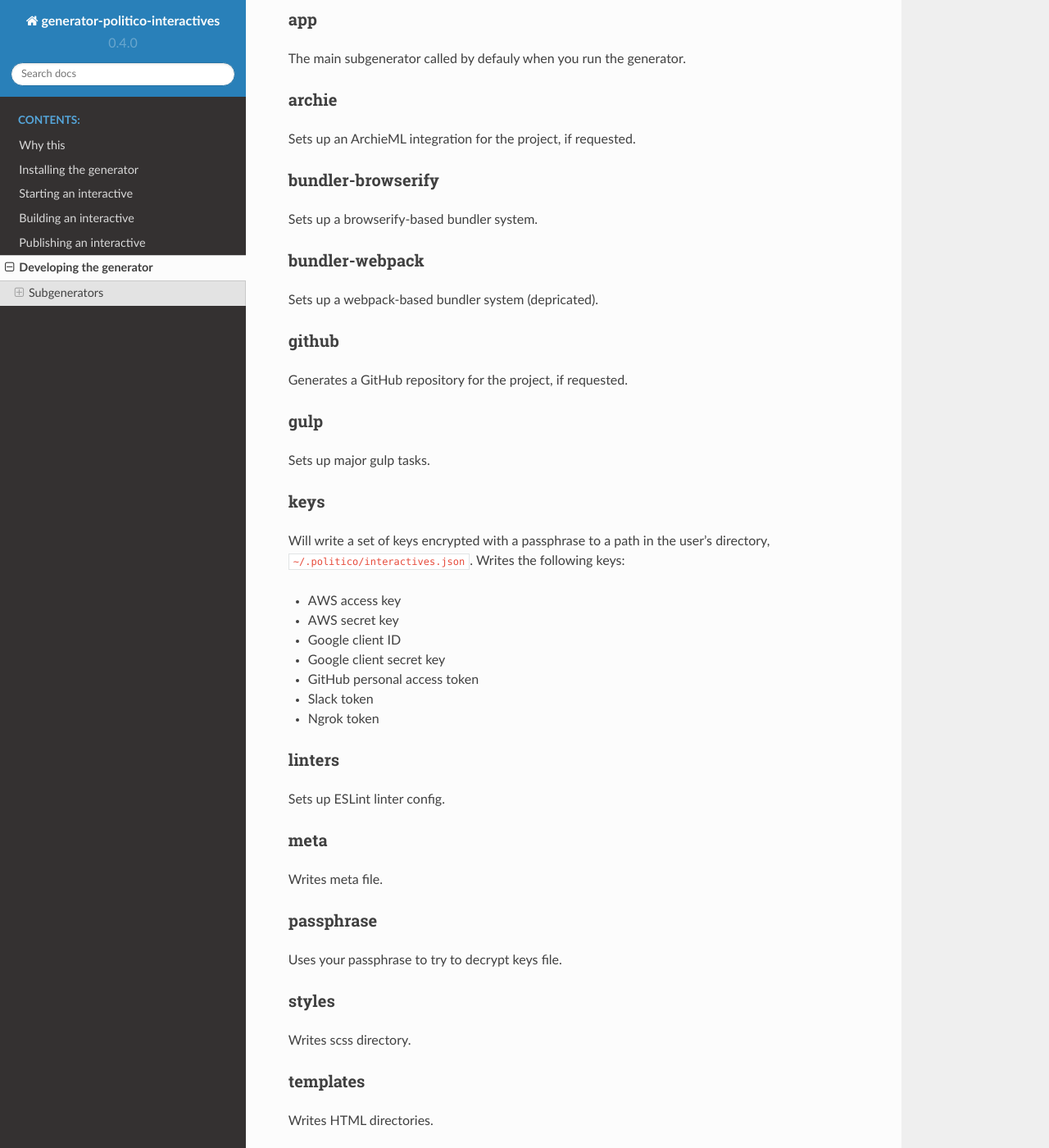
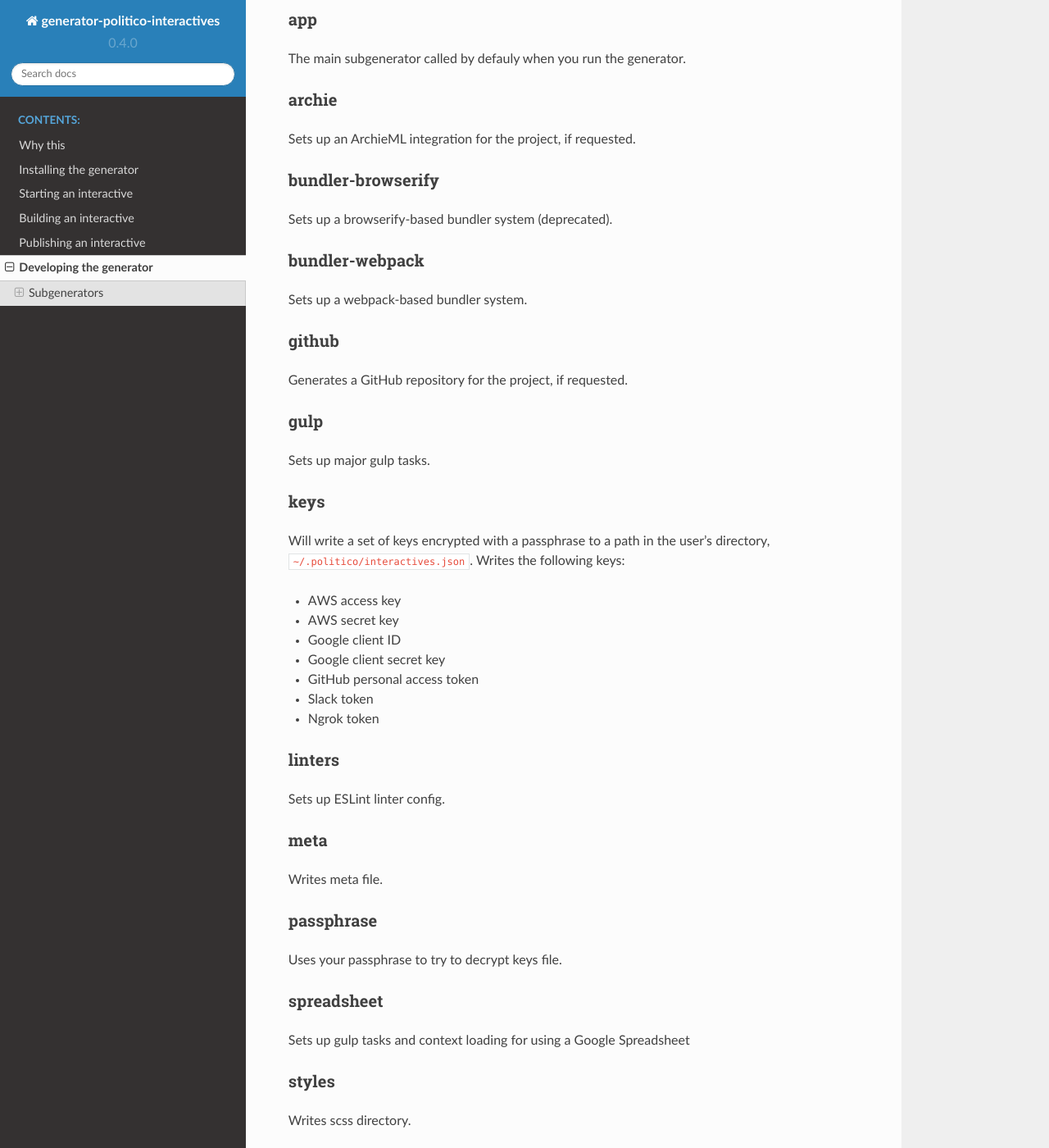
Before and after one commit to The-Politico/generator-politico-interactives, a Sphinx documentation site: the page built from docs/source/developing.rst, in a window 1280 px wide and 1400 px high, scrolled down 345 px. Shown: the whole window at 82% size. Built offline with Sphinx 7.4.7 and the Read the Docs theme 2.0.0, drawn with Linux system fonts in a browser that asks for light colours.

Commit message:
quick edits to obvious places in the docs

```diff
--- a/docs/source/developing.rst
+++ b/docs/source/developing.rst
@@ -23,12 +23,12 @@ Sets up an ArchieML integration for the project, if requested.
 bundler-browserify
 ''''''''''''''''''
 
-Sets up a browserify-based bundler system.
+Sets up a browserify-based bundler system (deprecated).
 
 bundler-webpack
 '''''''''''''''
 
-Sets up a webpack-based bundler system (depricated).
+Sets up a webpack-based bundler system.
 
 github
 ''''''
@@ -68,6 +68,11 @@ passphrase
 
 Uses your passphrase to try to decrypt keys file.
 
+spreadsheet
+''''''''''
+
+Sets up gulp tasks and context loading for using a Google Spreadsheet
+
 styles
 ''''''
 
--- a/docs/source/why.rst
+++ b/docs/source/why.rst
@@ -52,7 +52,7 @@ The build pipeline uses:
 
 - `Gulp <http://gulpjs.com/>`_ to run tasks
 - `Babel <https://babeljs.io/>`_ to transpile ES6 Javascript
-- `Browserify <http://browserify.org/>`_ to bundle scripts
+- `Webpack <https://webpack.js.org//>`_ to bundle scripts
 - `node-sass <https://github.com/sass/node-sass>`_ to compile SCSS
 - `Sharp <http://sharp.dimens.io/en/stable/>`_ for image processing
 - `ESLint <http://eslint.org/>`_ for syntax highlighting
```
Also changed, not shown: docs/source/installing.rst (+9 -0 lines).
